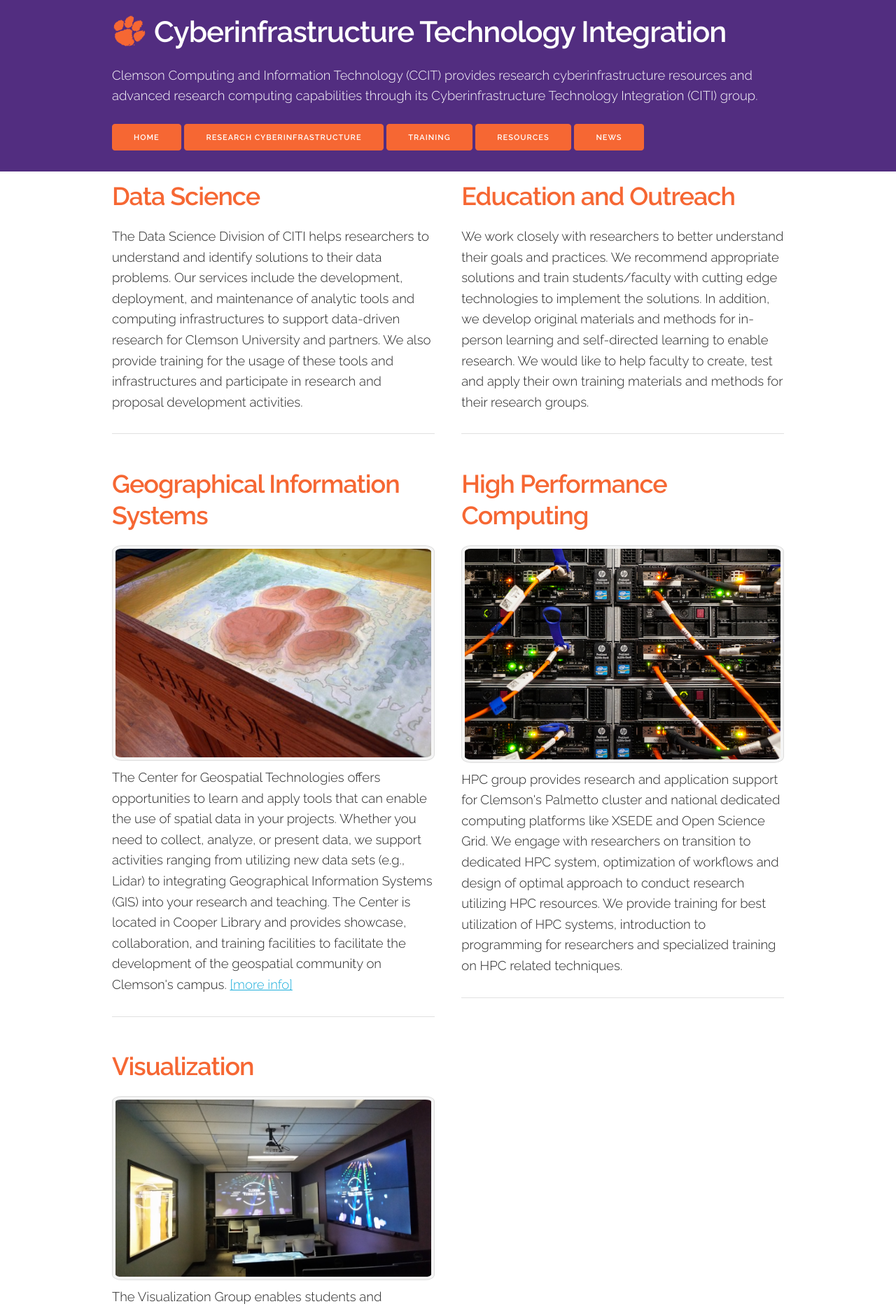
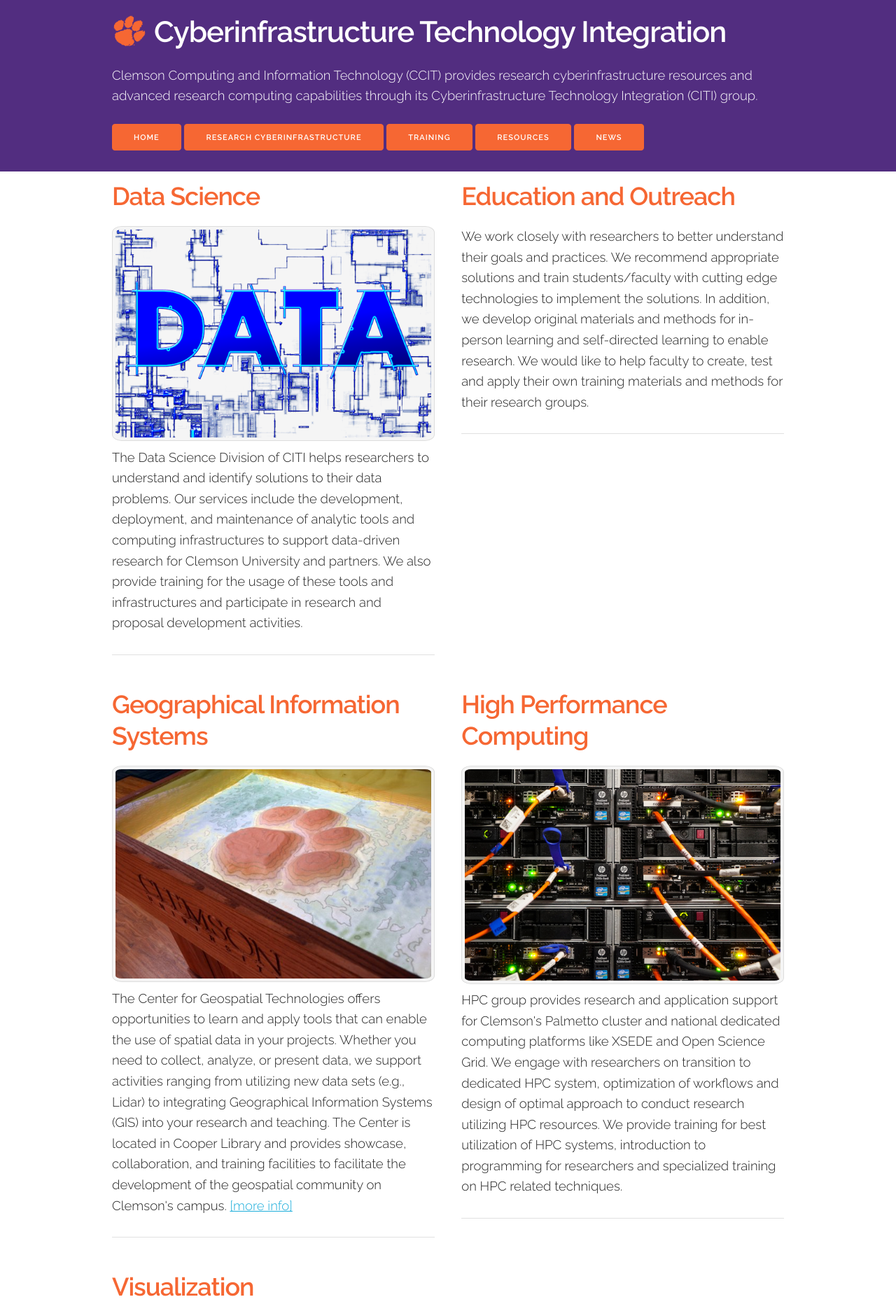
Before and after one commit to clemsonciti/citi-webpage, a Jekyll site: the page built from index.html, in a window 1280 px wide. Shown: the top 1873 px of the page at 70% size. Built offline with Jekyll 4.4.1, drawn with Linux system fonts in a browser that asks for light colours.

Commit message:
Data science cover image added

```diff
--- a/index.html
+++ b/index.html
@@ -6,6 +6,7 @@ layout: default
 
       <div class="one-half column" style="margin-top: 10pt">
         <span class="group_title">Data Science</span>
+        <img src="/images/data-science.png" class="image u-max-full-width">
         <p>
         The Data Science Division of CITI helps researchers to understand and identify
         solutions to their data problems. Our services include the development, deployment,
```
Also changed, not shown: images/data-science.png (added).
